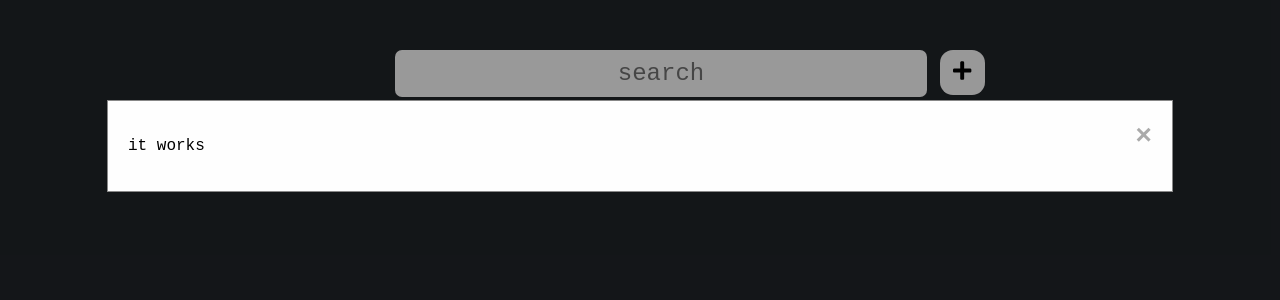
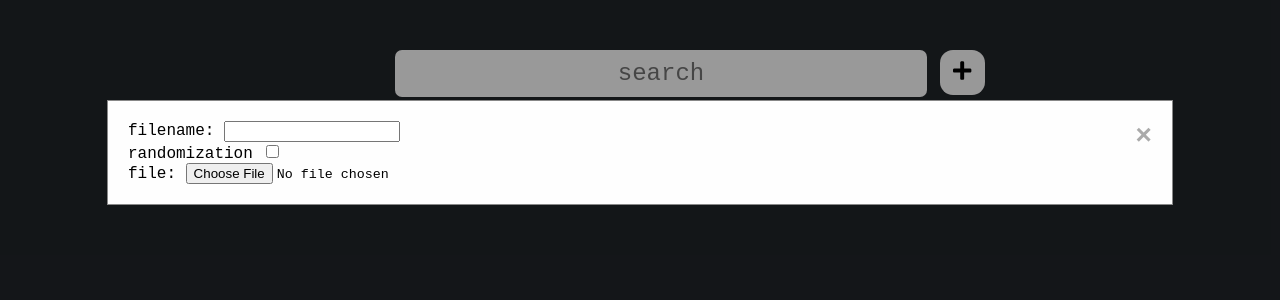
Before and after one commit to g-n-x/sigularity, a React (Create React App) app in the folder client/: page / in a window 1280 px wide. Both pictures are taken after a click on the button 962 px from the left and 72 px from the top of the page. Shown: the top 300 px of the page. Built offline with nearby package versions, Linux system fonts and the light colour scheme; the HTML template or start-up script is replaced by a standard one.

Commit message:
feat: create basic file form

```diff
--- a/client/src/App.tsx
+++ b/client/src/App.tsx
@@ -30,9 +30,26 @@ function App() {
       </div>
       <div className="cardArea">
       </div>
-      {modal && <Modal>
-        <p>it works</p>
-      </Modal>}
+      { modal &&
+        <Modal>
+          <form>
+            <label htmlFor="filename">filename: </label>
+            <input type="text" name="filename" id="filename" />
+            <br/>
+            {/*
+              maybe create name randomization with redireciton?
+              there will be one link, with expiration
+              but each time the link is clicked, the user is redirected
+              to somewhere else
+             */}
+            <label htmlFor="randomizename">randomization </label>
+            <input type="checkbox" name="randomizename" id="randomizename" />
+            <br/>
+            <label htmlFor="file">file: </label>
+            <input type="file" name="file" id="file" />
+          </form>
+        </Modal>
+      }
     </div>
   );
 }
--- a/client/src/components/IconButton/index.tsx
+++ b/client/src/components/IconButton/index.tsx
@@ -4,7 +4,7 @@ import './styles.css'
 
 interface IconButtonProps {
     icon: IconDefinition;
-    onClick: React.MouseEventHandler
+    onClick?: React.MouseEventHandler
 }
 
 
```
